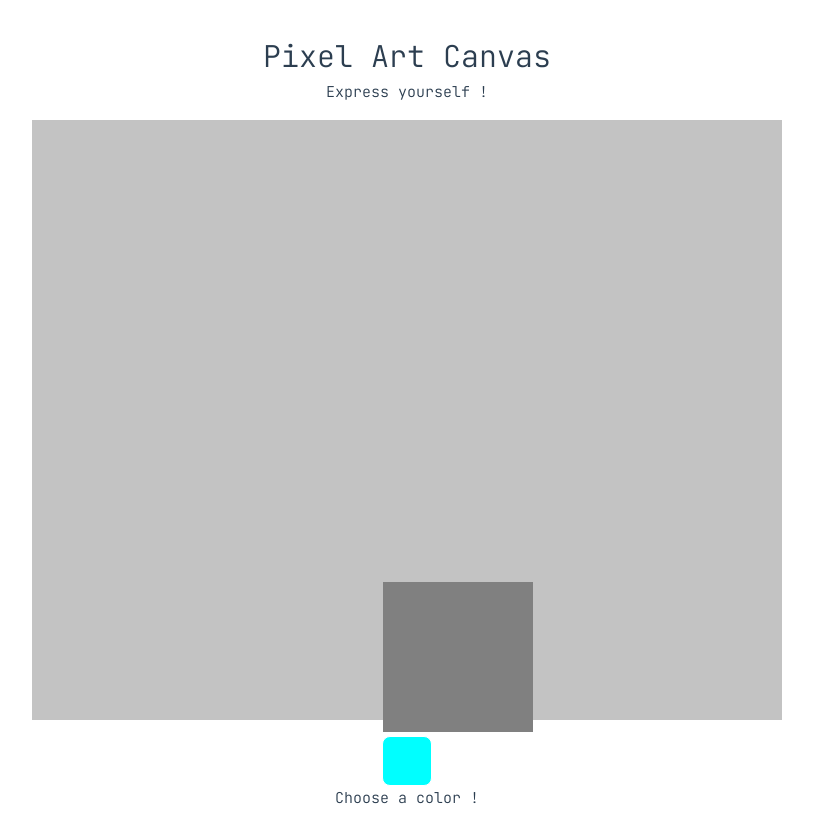
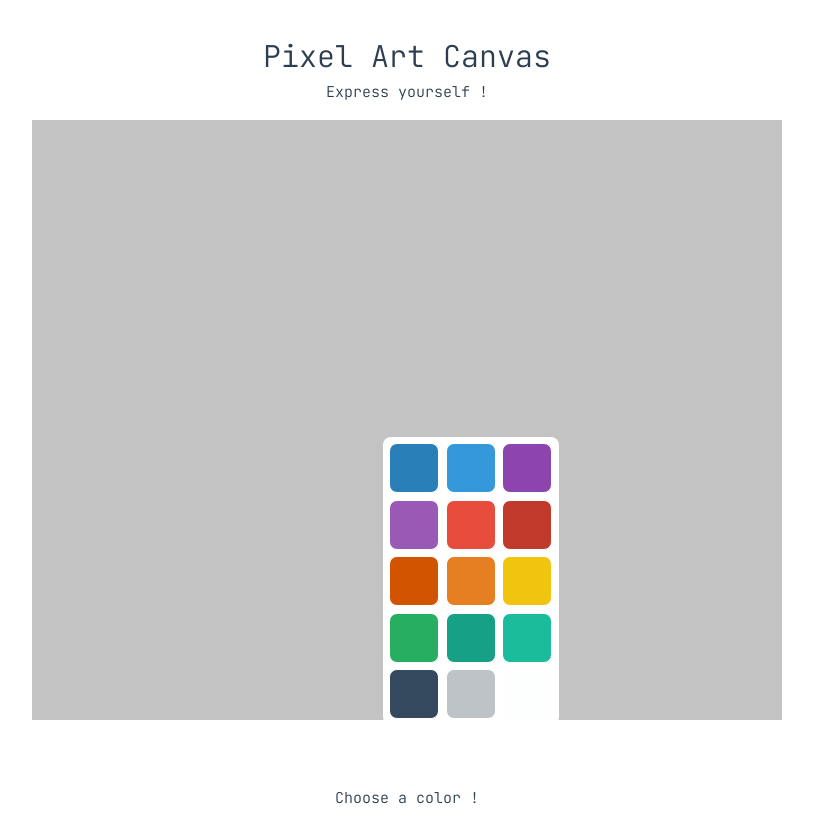
Before and after one commit to Adrian-Larenaudie/pixel_art_canvas, a Vue app: page / in a window 1280 px wide. Both pictures are taken after a click on the element 640 px from the left and 761 px from the top of the page. Shown: the whole page, without its empty margins (233-1046 px from the left). Built offline with nearby package versions, Linux system fonts and the light colour scheme.

Commit message:
set up color panel and change color

```diff
--- a/src/components/ColorPanel.vue
+++ b/src/components/ColorPanel.vue
@@ -1,23 +1,50 @@
 <template>
-    <div class="colorPanel">
-
+    <div id="colorPanel" class="colorPanel">
+        <div class="colorSelect" v-for="color in getColorArray" :style="{ backgroundColor: color }"></div>
     </div>
 </template>
 
 <script>
+import { mapGetters, mapMutations } from 'vuex';
 
 export default {
     name: 'ColorPanel',
+    computed: {
+        ...mapGetters('colorSelector', ['getColorPanelDisplay', 'getCurrentColor', 'getColorArray']),
+    },
+    methods: {
+        ...mapMutations('', ['']),
+    },
+    mounted() {
+        console.log('coucou');
 
+    }
 }
 </script>
 
 <style>
-    .colorPanel {
-        height: 150px;
-        width: 150px;
-        position: absolute;
-        background-color: grey;
-        top: -155px;
-    }
+.colorPanel {
+    padding: .2rem;
+    display: flex;
+    flex-wrap: wrap;
+    height: fit-content;
+    width: calc(150px + 1.6rem);
+    position: absolute;
+    background-color:  var(--color-background);
+    top: -300px;
+    border-radius: .5rem;
+    z-index: 1;
+}
+.colorSelect {
+    border: solid 1px  var(--color-background);
+    position: relative;
+    margin: .2rem;
+    height: 50px;
+    width: 50px;
+    border-radius: .5rem;
+    cursor: pointer;
+}
+.colorSelect:hover {
+    border-color: grey;
+}
 </style>
--- a/src/components/ColorSelector.vue
+++ b/src/components/ColorSelector.vue
@@ -1,6 +1,6 @@
 <template>
     <aside>
-        <div class="currentColor" id="currentColor">
+        <div :style="{ backgroundColor: getCurrentColor }" class="currentColor" id="currentColor">
             <Colorpanel v-if="getColorPanelDisplay" />
         </div>
         <p>Choose a color !</p>
@@ -19,7 +19,7 @@ export default {
         Colorpanel,
     },
     computed: {
-        ...mapGetters('colorSelector', ['getColorPanelDisplay']),
+        ...mapGetters('colorSelector', ['getColorPanelDisplay', 'getCurrentColor']),
     },
     methods: {
         ...mapMutations('', ['']),
@@ -41,7 +41,6 @@ aside {
     width: 50px;
     border-radius: .5rem;
     cursor: pointer;
-    background-color: aqua;
 }
 .currentColor:hover {
     border-color: grey;
--- a/src/store/modules/colorSelector.js
+++ b/src/store/modules/colorSelector.js
@@ -5,6 +5,23 @@ export default {
     state:() => ({
         currentColor: '#fff',
         colorPanelDisplay: false,
+        colorArray: [
+            '#2980B9 ',
+            '#3498DB',
+            '#8E44AD',
+            '#9B59B6',
+            '#E74C3C',
+            '#C0392B',
+            '#D35400',
+            '#E67E22',
+            '#F1C40F',
+            '#27AE60',
+            '#16A085',
+            '#1ABC9C',
+            '#34495E',
+            '#BDC3C7',
+            '#FDFEFE',
+        ]
     }),
 
     getters: {
@@ -17,6 +34,11 @@ export default {
         // récupère la valeur de colorPanelDisplay
         getColorPanelDisplay: (state) => {
             return state.colorPanelDisplay;
+        },
+
+        // récupère la valeur de colorArray
+        getColorArray: (state) => {
+            return state.colorArray;
         }
     },
 
--- a/src/views/HomeView.vue
+++ b/src/views/HomeView.vue
@@ -25,16 +25,27 @@ export default {
         ...mapGetters('colorSelector', ['getColorPanelDisplay']),
     },
     methods: {
-        ...mapMutations('colorSelector', ['setColorPanelDisplayToFalse', 'toggleColorPanelDisplay']),
+        ...mapMutations('colorSelector', ['setColorPanelDisplayToFalse', 'toggleColorPanelDisplay', 'setNewColor']),
 
         // sur la click dans la div app qui englobe toute l'application
         onClick(event) {
             // si il s'agit de la div currentColor on va toggle l'affichage du colorPanel
             if(event.target.id === 'currentColor') {
-                console.log(true);
                 this.toggleColorPanelDisplay();
+            }
+            // sinon si on click sur le colorPanel mais qu'il ne s'agit pas d'une couleur
+            else if (event.target.id === 'colorPanel') {
+                // on ne fait rien
+            }
+            // sinon si on click sur une couleur du colorPanel
+            else if (event.target.parentElement.id === 'colorPanel') {
+                // on va modifier la currentColor dans le state
+                this.setNewColor(event.target.style.backgroundColor);
+                // puis on ferme le panel
+                this.setColorPanelDisplayToFalse();
+            }
             // sinon on le passe à false si il est à true
-            } else if (this.getColorPanelDisplay) {
+            else if (this.getColorPanelDisplay) {
                 this.setColorPanelDisplayToFalse();
             }
         }
```
